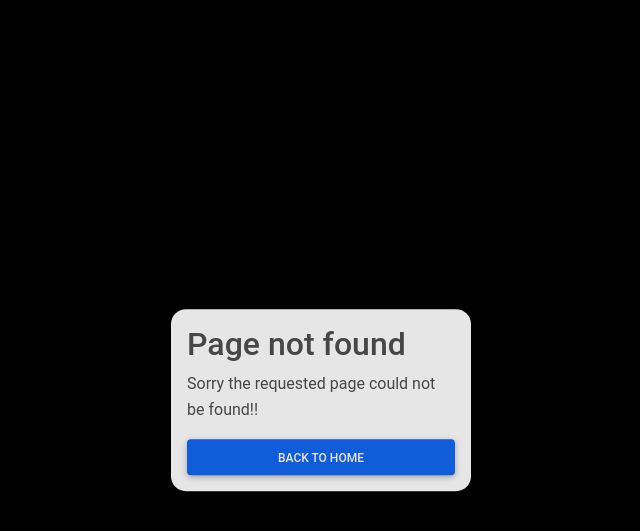
After one commit to mikietechie/django-leafletjs-weather-station, a Django app: template app/templates/app/404.html in a window 1280 px wide. The commit adds this page. Shown: the top 531 px of the page, without its empty margins (319-959 px from the left). Run offline with Django 3.2, Linux system fonts and the light colour scheme; the template is opened without the code that fills it, so the values that code supplies are empty; some libraries are stand-ins or nearby versions.

Commit message:
setup a 404 handler

```diff
--- /dev/null
+++ b/app/templates/app/404.html
@@ -0,0 +1,38 @@
+<!DOCTYPE html>
+<html lang="en">
+<head>
+    <meta charset="UTF-8">
+    <meta http-equiv="X-UA-Compatible" content="IE=edge">
+    <meta name="viewport" content="width=device-width, initial-scale=1.0">
+    <title>404 | Not Found</title>
+    <link
+    href="https://cdnjs.cloudflare.com/ajax/libs/mdb-ui-kit/3.6.0/mdb.min.css"
+    rel="stylesheet"
+    />
+    <style>
+        body {
+            background-color: #000;
+            opacity: 0.9;
+        }
+        section {
+            position: absolute;
+            top: 50%;
+            right: 50%;
+            transform: translate(50%, -50%);
+            background-color: #fff;
+            border-radius: 15px;
+            max-width: 300px;
+            padding: 16px;
+        }
+    </style>
+</head>
+<body>
+
+    <section>
+        <h2>Page not found</h2>
+        <p>Sorry the requested page could not be found!!</p>
+        <a href="/" class="btn btn-primary w-100">Back to Home</a>
+    </section>
+
+</body>
+</html>
--- a/app/templates/app/index.html
+++ b/app/templates/app/index.html
@@ -38,7 +38,7 @@
             ).addTo(
                 mymap
             ).bindPopup(
-                `<b>{{location.title}}!</b>
+                `<b>{{location.title}}</b>
                 <br />
                 {% with location.weather_now as weather %}
                     Temperature: {{weather.temperature}} {{weather.temperatureUnit}}
--- a/app/templates/app/layout.html
+++ b/app/templates/app/layout.html
@@ -6,11 +6,6 @@
     <meta http-equiv="X-UA-Compatible" content="IE=edge">
     <meta name="viewport" content="width=device-width, initial-scale=1.0">
     <title>{% block title %}{% endblock title %}</title>
-    <!-- Font Awesome -->
-    <link
-      href="https://cdnjs.cloudflare.com/ajax/libs/font-awesome/5.15.1/css/all.min.css"
-      rel="stylesheet"
-    />
     <!-- Google Fonts -->
     <link
       href="https://fonts.googleapis.com/css?family=Roboto:300,400,500,700&display=swap"
--- a/app/urls.py
+++ b/app/urls.py
@@ -1,7 +1,8 @@
-from django.urls import path
+from django.urls import path, re_path
 from app import views
 
 
 urlpatterns = [
-    path("", views.index, name="index")
+    path("", views.index, name="index"),
+    re_path(r"^", views.error_404, name="404")
 ]
--- a/app/views.py
+++ b/app/views.py
@@ -15,3 +15,6 @@ def index(request):
         "center_x": center_x,
         "center_y": center_y
     })
+
+def error_404(request):
+    return render(request, "app/404.html")
```
